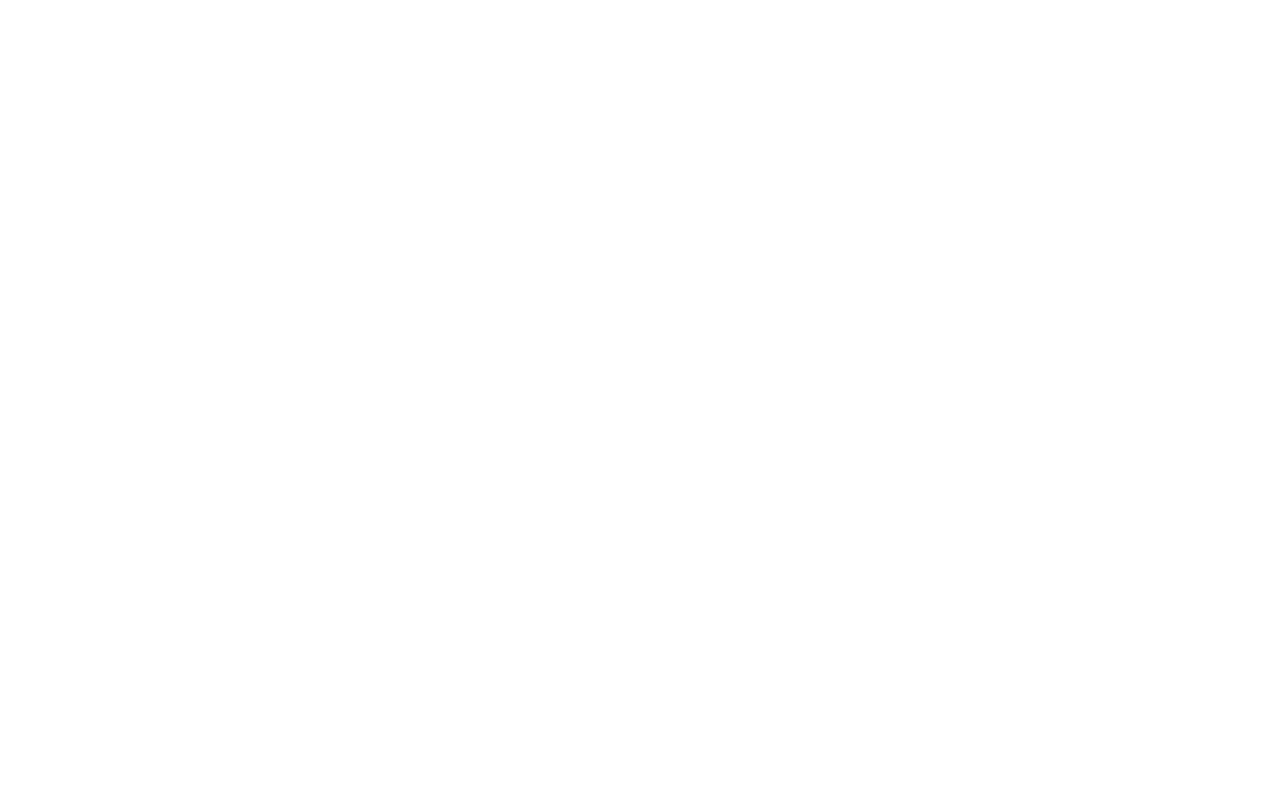
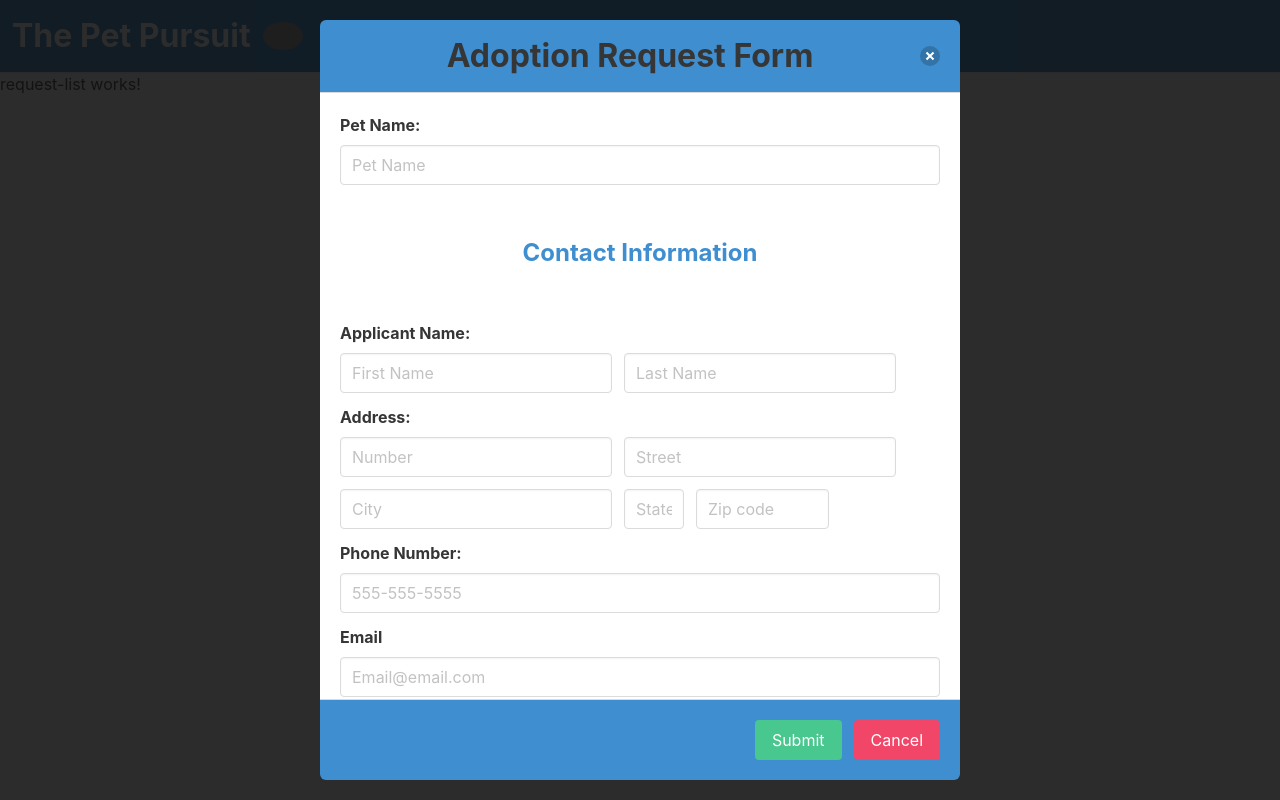
Before and after one commit to p134c0d3/the-pet-pursuit, an Angular app: page /incomingApplications in a window 1280 px wide. Built offline with nearby package versions, Linux system fonts and the light colour scheme; grey boxes are pictures that could not be loaded.

Commit message:
Updated Routing

```diff
--- a/src/app/adoptionRequests/request-list/request-list.component.html
+++ b/src/app/adoptionRequests/request-list/request-list.component.html
@@ -1 +1,2 @@
 <p>request-list works!</p>
+<app-adoption-request-form></app-adoption-request-form>
--- a/src/app/app-routing.module.ts
+++ b/src/app/app-routing.module.ts
@@ -2,12 +2,14 @@
 import { RouterModule, Routes } from '@angular/router';
 import { RequestListComponent } from './adoptionRequests/request-list/request-list.component';
 import { AppComponent } from './app.component';
+import { HomeComponent } from './home/home.component';
 
 
 const routes: Routes = [
 
-    { path: 'home', component: AppComponent },
+    { path: 'home', component: HomeComponent },
     { path: 'incomingApplications', component: RequestListComponent }
+
 
 ];
 
--- a/src/app/app.component.html
+++ b/src/app/app.component.html
@@ -1,6 +1,2 @@
 <app-nav-bar></app-nav-bar>
-
-<!-- Home Component Shown Here -->
-<app-home></app-home>
-
-<!-- <app-sign-up></app-sign-up> -->
+<router-outlet></router-outlet>
--- a/src/app/nav-bar/nav-bar.component.html
+++ b/src/app/nav-bar/nav-bar.component.html
@@ -18,7 +18,7 @@
 
   <div id="navbarCon" class="navbar-menu" [class.is-active]="isNavbarActive">
     <div class="navbar-start">
-      <a routerLink="" class="navbar-item">
+      <a routerLink="home" class="navbar-item">
         Home 🐾
       </a>
 
@@ -33,25 +33,6 @@
       <a routerLink="/incomingApplications" class="navbar-item">
         Incoming Applications
       </a>
-      <!-- <a class="navbar-item">
-        Accessories
-      </a>
-
-
-
-    </div>
-
-    <div class="navbar-end">
-      <div class="navbar-item">
-        <div class="buttons">
-          <a class="button is-grey-dark">
-            <strong>Sign up</strong>
-          </a>
-          <a class="button is-grey-dark">
-            <strong>Log In</strong>
-          </a>
-        </div>
       </div>
-    </div>
   </div>
 </nav>
```
